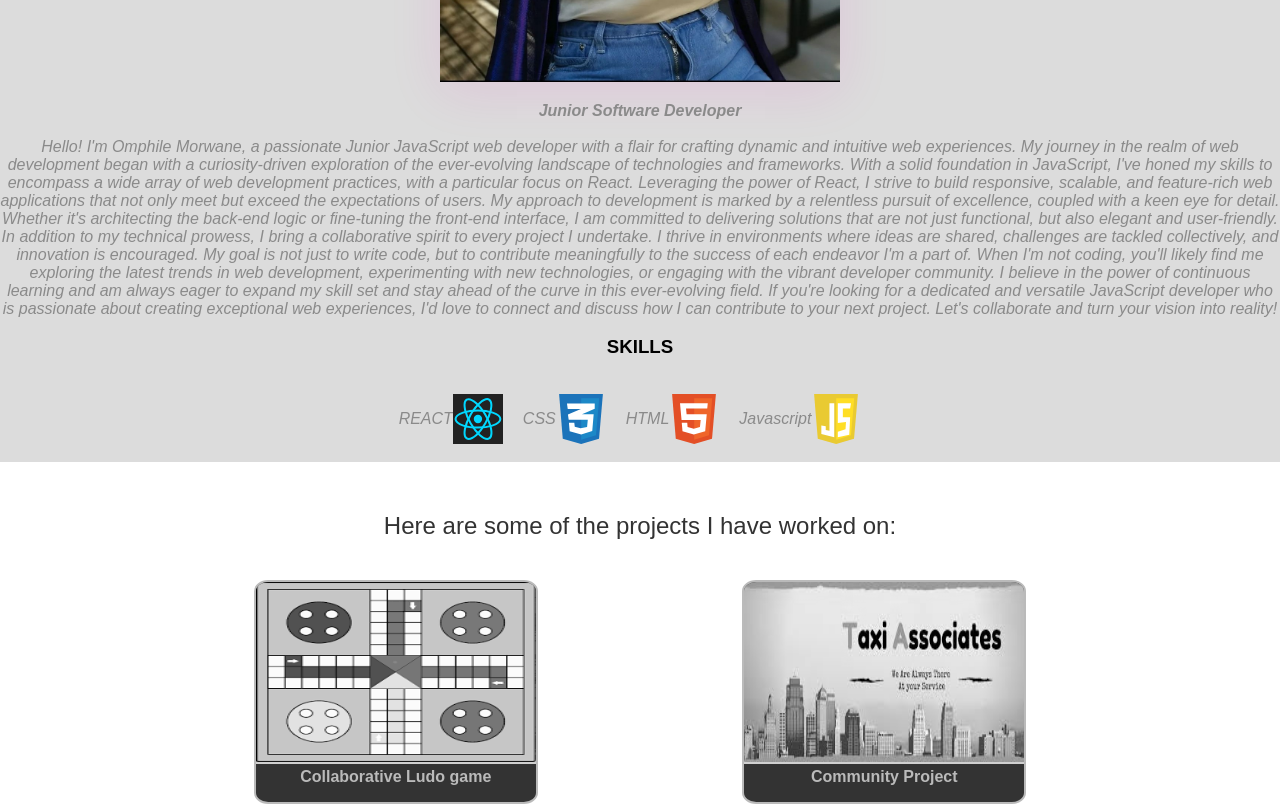
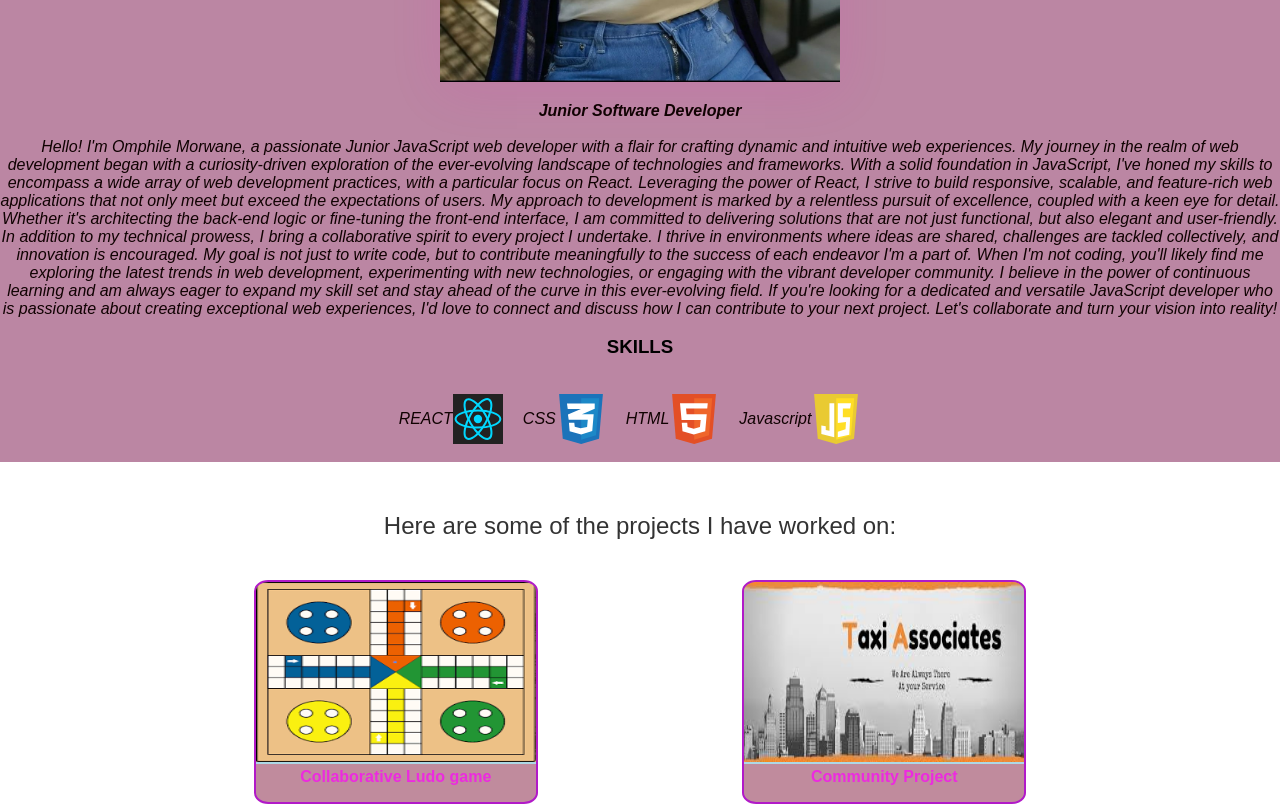
Before and after one commit to OmphileMorwane/OMPMOR404_BCL2401_GroupD01_Omphile-Morwane_CDV05, a plain HTML site: page index.html in a window 1280 px wide. Shown: the part 860-1667 px from the top of the page. Drawn offline with Linux system fonts and the light colour scheme; a web font is replaced by a local one.

Commit message:
changes DIV colours

```diff
--- a/style.css
+++ b/style.css
@@ -2,7 +2,7 @@ body {
   font-family: "Kodchasan", sans-serif;
   text-align: center;
 }
-
+/* Universal selector*/
 * {
   margin: 0;
   padding: 0;
@@ -10,13 +10,13 @@ body {
 
 .intro {
   top: 0;
-  background: #dcdcdc;
+  background: #bb86a3;
   min-height: 100vh;
   padding-top: 20vh;
 
 }
 .intro h1 {
-  background: #dcdcdc;
+  background:  #bb86a3;
   margin-bottom: 200px;
   font-size: 4.5em;
 }
@@ -31,7 +31,7 @@ body {
 }
 .intro p {
   font-style: oblique;
-  color: #8a8a8a;
+  color: #100202;
   text-align: juatify;
 }
 .intro-role {
@@ -87,6 +87,8 @@ nav .logo {
 .work {
   padding-top: 60px;
   margin-top: -60px;
+
+
 }
 
 .work .work-header {
@@ -97,11 +99,11 @@ nav .logo {
 
 .project {
   text-decoration: none;
-  background-color: #333333;
-  color: #bababa;
+  background-color: #c08b9d;
+  color: #ec2bdf;
   display: inline-block;
   overflow: hidden;
-  border: 2px solid #bababa;
+  border: 2px solid #b11ac8;
   height: 220px;
   width: 280px;
   margin: 40px 100px;
@@ -112,9 +114,6 @@ nav .logo {
   width: 100%;
   height: 180px;
   border-bottom: 2px solid lightblue;
-  filter: gray;
-  -webkit-filter: grayscale(1);
-  filter: grayscale(1);
 }
 
 .project-title {
@@ -155,10 +154,9 @@ nav .logo {
 }
 
 .contact {
-  /*   height:800px; */
-  /*   min-height:800px; */
   background: #dcdcdc;
   padding-bottom: 160px;
+  background-color: #bb86a3;
 }
 
 .header {
```
